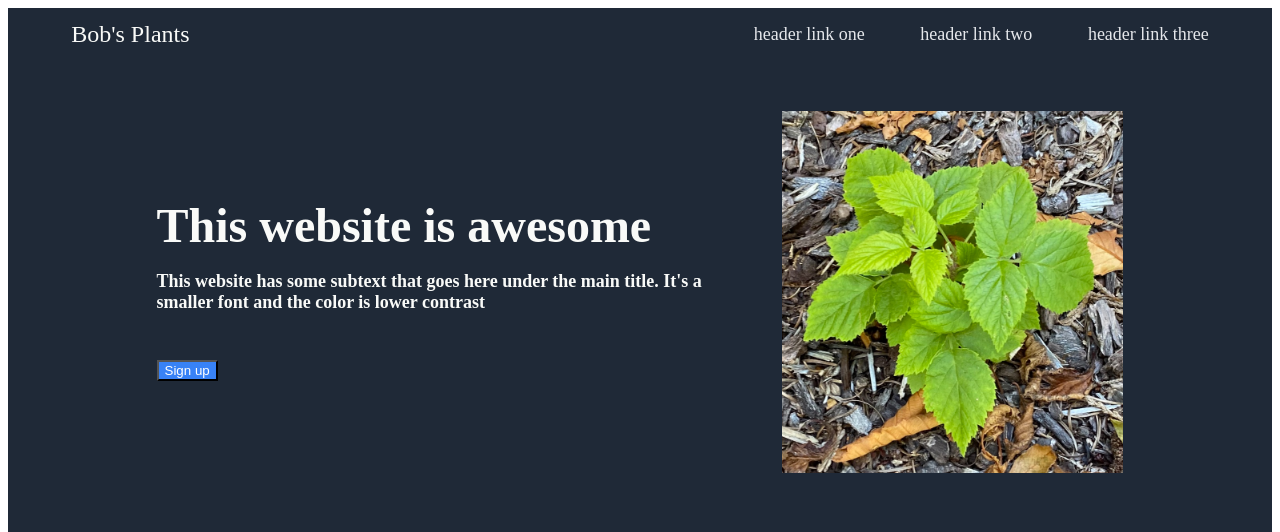
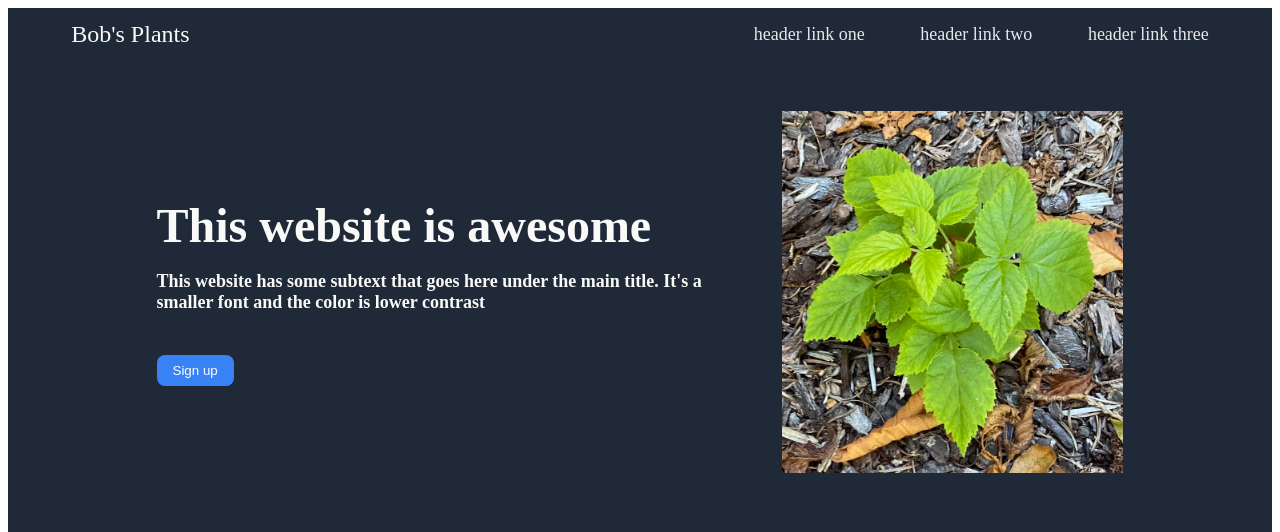
Before and after one commit to H-mm-nd/landing-page, a plain HTML site: page index.html in a window 1280 px wide. Shown: the top 532 px of the page. Drawn offline with Linux system fonts and the light colour scheme.

Commit message:
Style hero button

```diff
--- a/styles.css
+++ b/styles.css
@@ -81,4 +81,8 @@ body{
 .hero button {
     color: white;
     background-color: #3882F6;
+    /* add space inside button, round corners, and get rid of border */
+    padding: 8px 16px;
+    border-radius: 8px;
+    border: none;
 }
```
